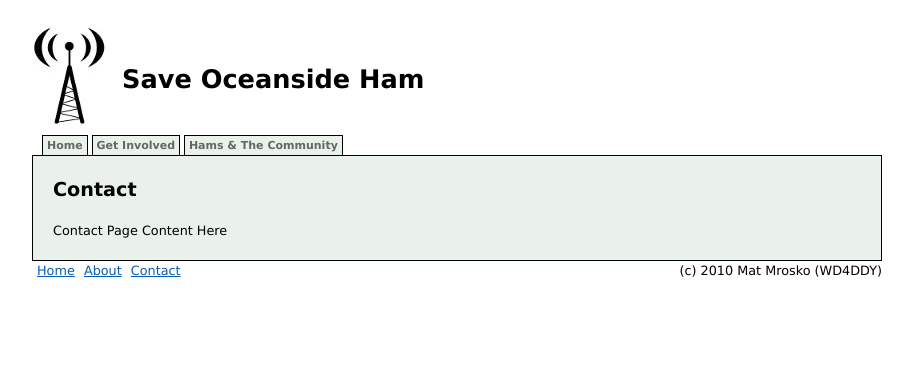
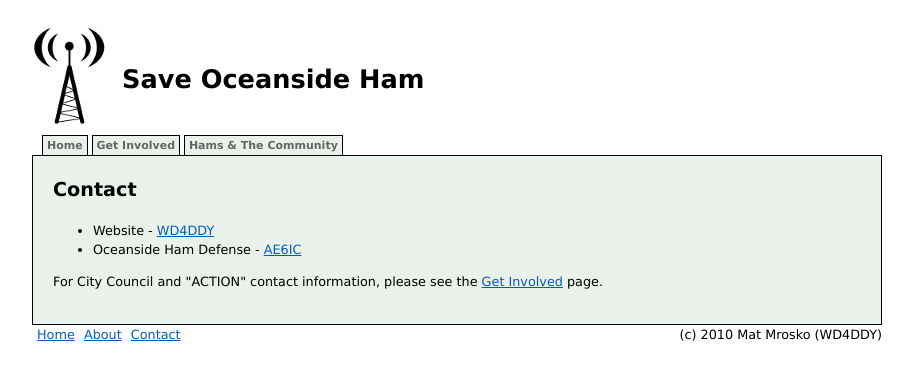
Before and after one commit to Materdaddy/Save-Oceanside-Ham, a Jekyll site: the page built from contact.html, in a window 1280 px wide. Shown: the top 380 px of the page, without its empty margins (183-1096 px from the left). Built offline with Jekyll 4.4.1, drawn with Linux system fonts in a browser that asks for light colours.

Commit message:
Add contact information

```diff
--- a/contact.html
+++ b/contact.html
@@ -3,4 +3,10 @@ layout: nav
 title: Contact
 ---
 
-Contact Page Content Here
+<ul>
+	<li>Website - <a href="mailto:article39@matmrosko.com">WD4DDY</a></li>
+	<li>Oceanside Ham Defense - <a href="mailto:hamkt4fk@att.net">AE6IC</a></li>
+</ul>
+
+<p>For City Council and "ACTION" contact information, please see the <a
+href="/get-involved.html">Get Involved</a> page.</p>
```
